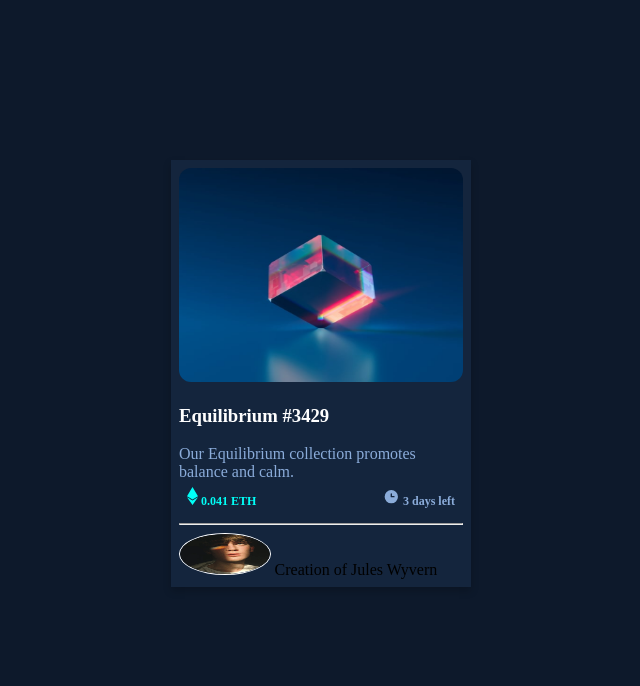
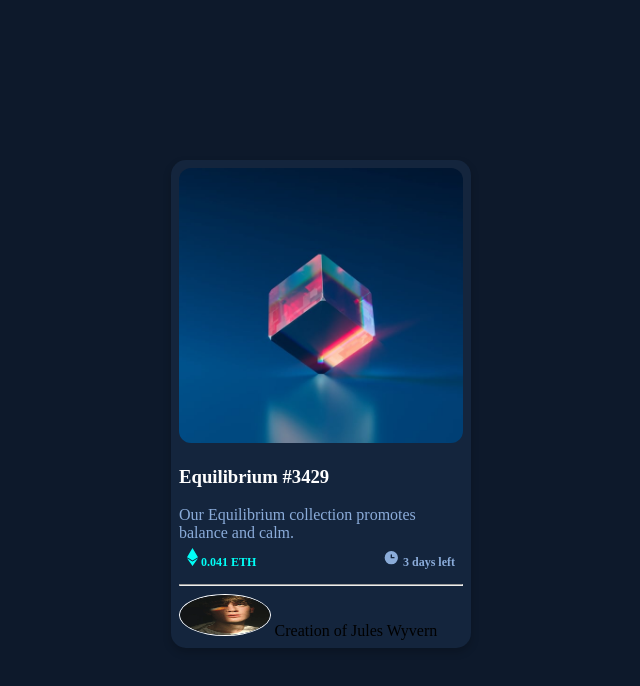
Before and after one commit to SneakerheadSean/NFT-card, a plain HTML site: page nft-preview-card-component-main/index.html in a window 1280 px wide. Shown: the whole page, without its empty margins (319-959 px from the left). Drawn offline with Linux system fonts and the light colour scheme.

Commit message:
Update style.css
Placed a rounded border to the card.

```diff
--- a/nft-preview-card-component-main/style.css
+++ b/nft-preview-card-component-main/style.css
@@ -9,6 +9,7 @@ body {
     max-width: 300px;
     margin: 0 auto;
     margin-top: 20vh;
+    border-radius: 15px
 }
 
 .card {
@@ -37,7 +38,7 @@ body {
 #card-image {
   width: 100%;
   border-radius: 12px;
-  height: 214px;
+  height: 275px;
 }
 
 .price {
```
